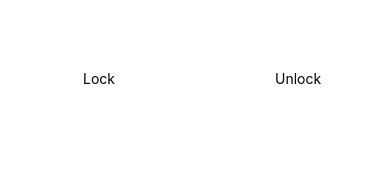
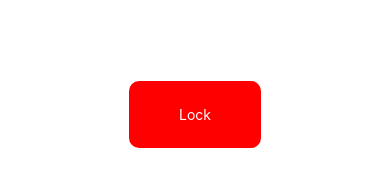
Before and after one commit to masonwoodford/Cyber-Cycle-Lock, a React Native app: screen / in a window 390 px wide. Shown: the part 645-832 px from the top of the page. Built offline with nearby package versions, Linux system fonts and the light colour scheme.

Commit message:
update button styling

```diff
--- a/App.js
+++ b/App.js
@@ -41,12 +41,7 @@ export default class App extends React.Component {
         <TouchableOpacity
           style={styles.lockbutton}
         >
-          <Text>Lock</Text>
-        </TouchableOpacity>
-        <TouchableOpacity
-          style={styles.unlockbutton}
-        >
-          <Text>Unlock</Text>
+          <Text style={{color: "white"}}>Lock</Text>
         </TouchableOpacity>
       </View>
     );
@@ -88,15 +83,11 @@ const styles = StyleSheet.create({
     position: 'absolute',
   },
   lockbutton: {
-    top: 715,
-    right: 275,
-    position: 'absolute',
-    color: "#EB4034"
+    alignItems: 'center',
+    marginTop: 625,
+    backgroundColor: '#FF0000',
+    paddingVertical: 25,
+    paddingHorizontal: 50,
+    borderRadius: 10,
   },
-  unlockbutton: {
-    top: 715,
-    left: 275,
-    position: 'absolute',
-    color: "#EB4034"
-  }
 });
```
Also changed, not shown: 1 other file (tests, documents, lock files or other folders).
